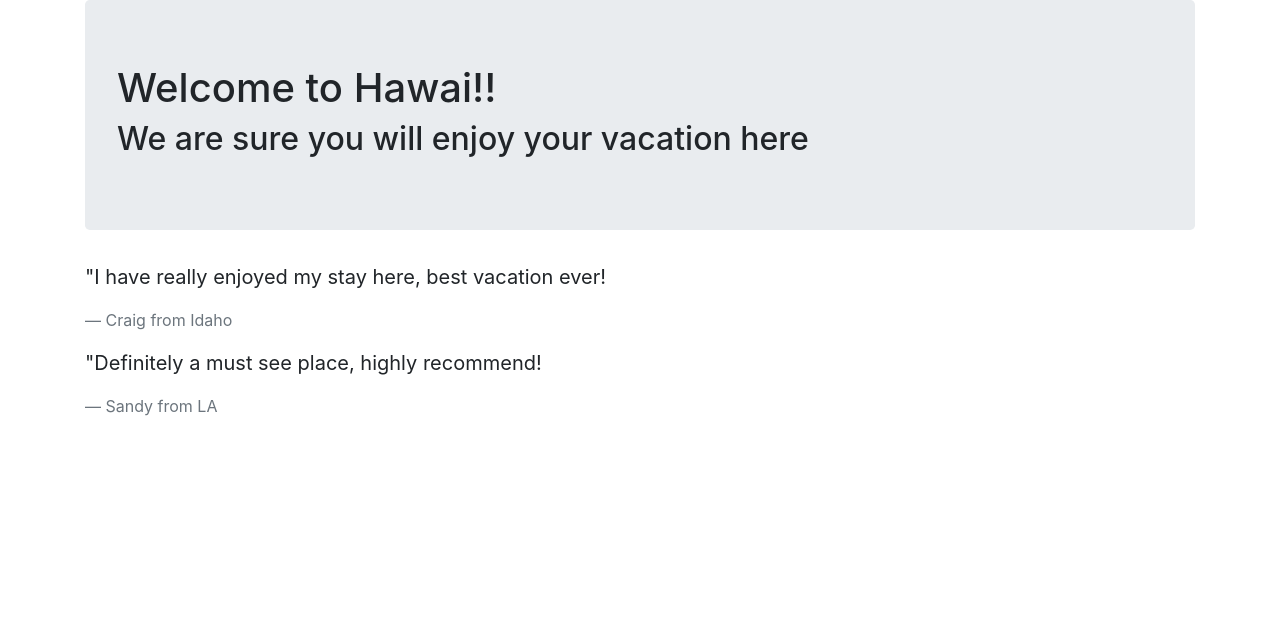
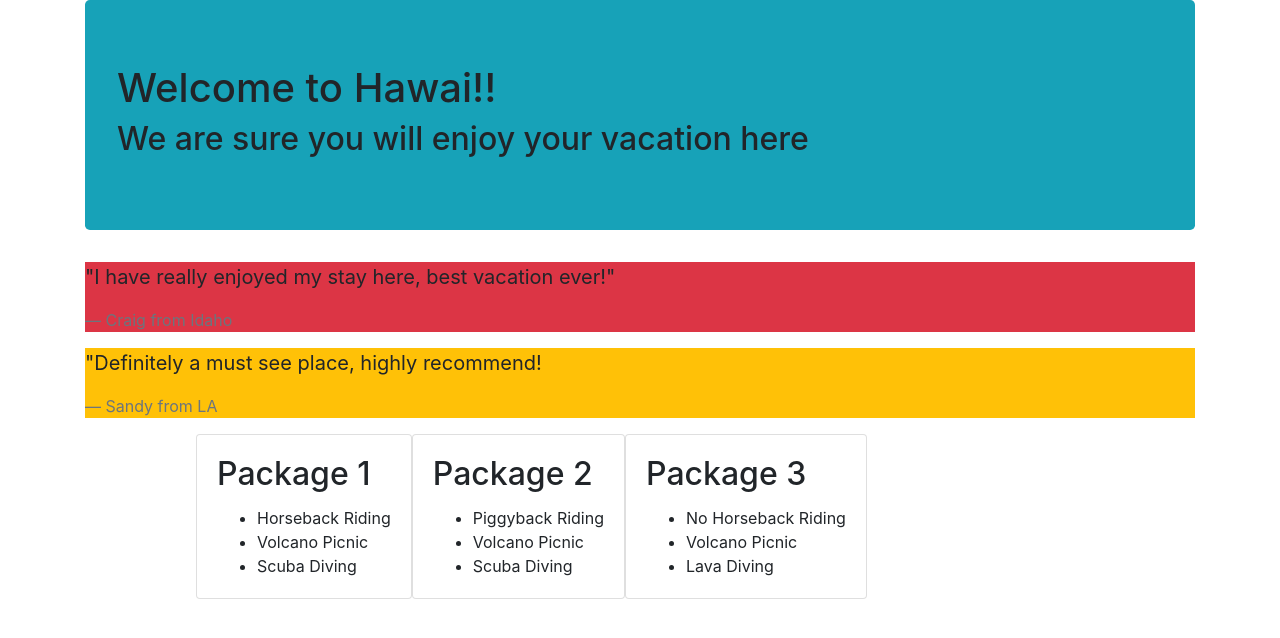
Before and after one commit to hbsullivan/dream-vacation, a plain HTML site: page index.html in a window 1280 px wide. Drawn offline with Linux system fonts and the light colour scheme.

Commit message:
add card elements to hawaii vacation website
Co-authored-by: Dominik Magic <dominikmagic5@gmail.com>
Co-authored-by: Yodel Guanzon <yodelguanzon@live.com>

```diff
--- /dev/null
+++ b/css/styles.css
@@ -0,0 +1,9 @@
+.vacation-packages div {
+  float: left;
+}
+
+.vacation-packages {
+  margin: auto;
+  width: 80%;
+  height: auto;
+}
--- a/index.html
+++ b/index.html
@@ -2,24 +2,58 @@
 <html lang="en">
 <head>
   <link href="./css/bootstrap.css" rel="stylesheet" type="text/css">
+  <link href="./css/styles.css" rel="stylesheet" type="text/css">
   <title>Hawai Vacation</title>
 </head>
 <body>
   <div class="container">
-    <div class="jumbotron">
+    <div class="jumbotron bg-info">
       <h1>Welcome to Hawai!!</h1>
       <h2>We are sure you will enjoy your vacation here</h2>
     </div>
     <div>
-      <blockquote class="blockquote">
-        <p>"I have really enjoyed my stay here, best vacation ever!</p>
+      <blockquote class="blockquote bg-danger">
+        <p>"I have really enjoyed my stay here, best vacation ever!"</p>
         <footer class="blockquote-footer">Craig from Idaho</footer>
       </blockquote>
-      <blockquote class="blockquote">
+      <blockquote class="bg-warning blockquote">
         <p>"Definitely a must see place, highly recommend!</p>
         <footer class="blockquote-footer">Sandy from LA</footer>
       </blockquote>
     </div>
+
+    <div class="vacation-packages">
+      <div class="package1 card">
+        <div class="card-body">
+          <h2 class="card-title">Package 1</h2>
+          <ul class="card-text">
+            <li>Horseback Riding</li>
+            <li>Volcano Picnic</li>
+            <li>Scuba Diving</li>
+          </ul>
+        </div>
+      </div>
+      <div class="package2 card">
+        <div class="card-body">
+          <h2 class="card-title">Package 2</h2>
+            <ul class="card-text">
+              <li>Piggyback Riding</li>
+              <li>Volcano Picnic</li>
+              <li>Scuba Diving</li>
+            </ul>
+          </div>
+      </div>
+      <div class="package3 card">
+        <div class="card-body">
+          <h2 class="card-title">Package 3</h2>
+            <ul class="card-text">
+              <li>No Horseback Riding</li>
+              <li>Volcano Picnic</li>
+              <li>Lava Diving</li>
+            </ul>
+          </div>
+      </div>
+    </div>
   </div>
 </body>
 </html>
```
